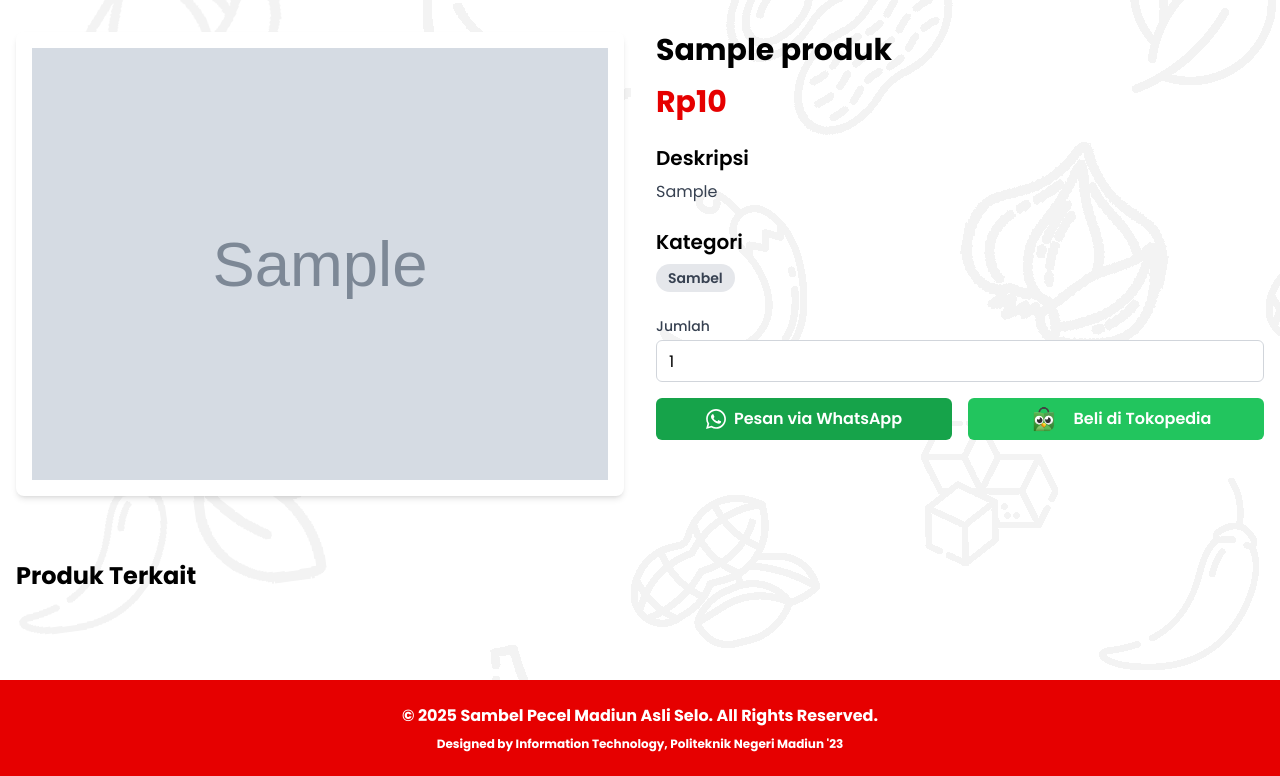
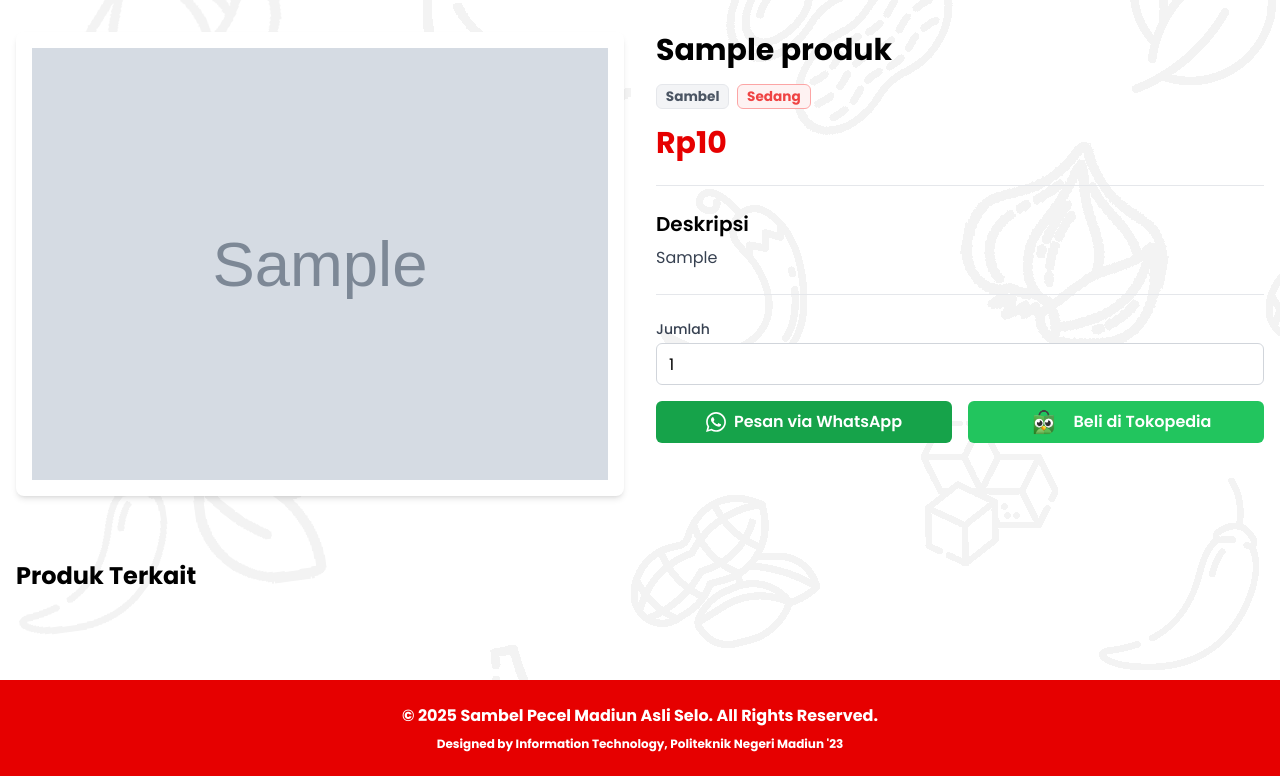
Before and after one commit to rkaaaaaa/ProyekTI-TokoOlehOleh, a Laravel app: page /produk/1 in a window 1280 px wide. Shown: the part 119-895 px from the top of the page. Run offline with Laravel 12, Linux system fonts and the light colour scheme; tables that the repository leaves empty hold one stand-in row (values such as "Sample post"); grey boxes marked "Sample" are stand-in pictures; some libraries are stand-ins or nearby versions.

Commit message:
Update Halaman Produk

```diff
--- a/app/Providers/AppServiceProvider.php
+++ b/app/Providers/AppServiceProvider.php
@@ -20,5 +20,6 @@ class AppServiceProvider extends ServiceProvider
     public function boot(): void
     {
         //
+
     }
 }
--- a/resources/views/produkuser/detail.blade.php
+++ b/resources/views/produkuser/detail.blade.php
@@ -20,6 +20,49 @@
         background-repeat: repeat;
         opacity: 0.1;
         z-index: -1;
+    }
+
+    .badge {
+        display: inline-block;
+        padding: 0.35em 0.65em;
+        font-size: 0.85em;
+        font-weight: 700;
+        line-height: 1;
+        text-align: center;
+        white-space: nowrap;
+        vertical-align: baseline;
+        border-radius: 0.375rem;
+    }
+
+    .badge-variant {
+        background-color: #FEF2F2;
+        color: #EF4444;
+        border: 1px solid #FCA5A5;
+    }
+
+    .badge-category {
+        background-color: #F3F4F6;
+        color: #4B5563;
+        border: 1px solid #E5E7EB;
+    }
+
+    .product-info-section {
+        margin-bottom: 1.5rem;
+        padding-bottom: 1.5rem;
+        border-bottom: 1px solid #E5E7EB;
+    }
+
+    .product-info-section:last-child {
+        border-bottom: none;
+    }
+
+    /* Hover animation for product cards */
+    .product-card {
+        transition: transform 0.3s ease;
+    }
+
+    .product-card:hover {
+        transform: translateY(-5px);
     }
 </style>
 
@@ -59,36 +102,46 @@
     <div>
         <h1 class="text-3xl font-bold mb-4">{{ $produk->namaProduk }}</h1>
 
-        @if(strpos($produk->namaProduk, 'Sambel') !== false && strpos($produk->deskripsiProduk, 'Varian:') !== false)
+        <div class="flex flex-wrap gap-2 mb-4">
+            <span class="badge badge-category">{{ $produk->kategoriProduk }}</span>
+
             @php
+                $varian = '';
+                // First check if varian field exists and has a value
+                if ($produk->kategoriProduk == 'Sambel' && isset($produk->varian) && !empty($produk->varian)) {
+                    $varian = $produk->varian;
+                }
+                // If not, try to extract from description
+                elseif ($produk->kategoriProduk == 'Sambel' && strpos($produk->deskripsiProduk, 'Varian:') !== false) {
                     preg_match('/Varian:\s*(.*?)(?:\s*\.|$)/i', $produk->deskripsiProduk, $matches);
                     $varian = isset($matches[1]) ? $matches[1] : '';
+                }
             @endphp
 
-            @if($varian)
-            <div class="mb-4">
-                <span class="text-gray-600">Varian:</span>
-                <span class="font-bold">{{ $varian }}</span>
+            @if($produk->kategoriProduk == 'Sambel' && !empty($varian))
+                <span class="badge badge-variant">{{ $varian }}</span>
+            @endif
         </div>
-            @endif
-        @endif
 
-        <div class="text-3xl font-bold text-primary-red mb-6">
+        <div class="text-3xl font-bold text-primary-red mb-6 product-info-section">
             Rp{{ number_format($produk->hargaProduk, 0, ',', '.') }}
         </div>
 
-        <div class="mb-6">
+
+        <div class="product-info-section">
             <h2 class="text-xl font-semibold mb-2">Deskripsi</h2>
-            <p class="text-gray-700">{{ $produk->deskripsiProduk }}</p>
+            @php
+                // Clean up description by removing the variant info if it exists
+                $cleanDescription = $produk->deskripsiProduk;
+                if ($produk->kategoriProduk == 'Sambel' && strpos($cleanDescription, 'Varian:') !== false) {
+                    $cleanDescription = preg_replace('/Varian:\s*(.*?)(?:\s*\.|$)/i', '', $cleanDescription);
+                    $cleanDescription = trim($cleanDescription);
+                }
+            @endphp
+            <p class="text-gray-700">{{ $cleanDescription }}</p>
         </div>
 
-        <div class="mb-6">
-            <h2 class="text-xl font-semibold mb-2">Kategori</h2>
-            <span class="inline-block bg-gray-200 rounded-full px-3 py-1 text-sm font-semibold text-gray-700">
-                {{ $produk->kategoriProduk }}
-            </span>
-        </div>
-
+        <div class="product-info-section">
             <div class="flex flex-col space-y-4">
                 <div class="w-full">
                     <label for="quantity" class="block text-sm font-medium text-gray-700 mb-1">Jumlah</label>
@@ -114,13 +167,14 @@
             </div>
         </div>
     </div>
+</div>
 
 <div class="mt-8 mb-16">
     <h2 class="text-2xl font-bold mb-6">Produk Terkait</h2>
 
     <div class="grid grid-cols-1 sm:grid-cols-2 lg:grid-cols-4 gap-6">
         @foreach($related as $item)
-        <div class="bg-white rounded-lg shadow-md overflow-hidden border border-gray-200 hover:shadow-lg transition duration-300">
+        <div class="bg-white rounded-lg shadow-md overflow-hidden border border-gray-200 product-card">
             <div class="p-4">
                 <a href="{{ route('produk.detail', $item->idProduk) }}">
                     <img src="{{ asset('storage/' . $item->gambarProduk) }}" alt="{{ $item->namaProduk }}" class="w-full h-48 object-contain mx-auto">
@@ -129,6 +183,22 @@
                 <a href="{{ route('produk.detail', $item->idProduk) }}">
                     <h3 class="text-xl font-bold mt-4 text-center">{{ $item->namaProduk }}</h3>
                 </a>
+
+                @php
+                    $relatedVariant = '';
+                    if ($item->kategoriProduk == 'Sambel' && isset($item->varian) && !empty($item->varian)) {
+                        $relatedVariant = $item->varian;
+                    } elseif ($item->kategoriProduk == 'Sambel' && strpos($item->deskripsiProduk, 'Varian:') !== false) {
+                        preg_match('/Varian:\s*(.*?)(?:\s*\.|$)/i', $item->deskripsiProduk, $matches);
+                        $relatedVariant = isset($matches[1]) ? $matches[1] : '';
+                    }
+                @endphp
+
+                @if($item->kategoriProduk == 'Sambel' && !empty($relatedVariant))
+                <div class="text-center mt-2">
+                    <span class="badge badge-variant">{{ $relatedVariant }}</span>
+                </div>
+                @endif
 
                 <div class="flex items-center justify-center mt-2.5 mb-5">
                     <div class="flex items-center space-x-1">
@@ -161,10 +231,25 @@
         const productName = "{{ $produk->namaProduk }}";
         const productPrice = "{{ number_format($produk->hargaProduk, 0, ',', '.') }}";
 
-        const message = `Halo, saya ingin memesan:\n\n*${productName}*\nJumlah: ${quantity}\nHarga: Rp${productPrice}/pcs\n\nMohon informasi lebih lanjut. Terima kasih.`;
+        @php
+            $variantText = '';
+            if ($produk->kategoriProduk == 'Sambel' && isset($produk->varian) && !empty($produk->varian)) {
+                $variantText = $produk->varian;
+            } elseif ($produk->kategoriProduk == 'Sambel' && strpos($produk->deskripsiProduk, 'Varian:') !== false) {
+                preg_match('/Varian:\s*(.*?)(?:\s*\.|$)/i', $produk->deskripsiProduk, $matches);
+                $variantText = isset($matches[1]) ? $matches[1] : '';
+            }
+        @endphp
+
+        let message = `Halo, saya ingin memesan:\n\n*${productName}*`;
+
+        @if($produk->kategoriProduk == 'Sambel' && !empty($variantText))
+            message += `\nVarian: {{ $variantText }}`;
+        @endif
+
+        message += `\nJumlah: ${quantity}\nHarga: Rp${productPrice}/pcs\n\nMohon informasi lebih lanjut. Terima kasih.`;
 
         const encodedMessage = encodeURIComponent(message);
-
         const phoneNumber = "6285607141421";
 
         window.open(`https://wa.me/${phoneNumber}?text=${encodedMessage}`, '_blank');
```
Also changed, not shown: app/Http/Controllers/ProdukController.php (+65 -8 lines), resources/views/home.blade.php (+7 -3 lines), resources/views/produkuser/index.blade.php (+12 -4 lines). Lines whose indentation alone changed are shown as unchanged.
